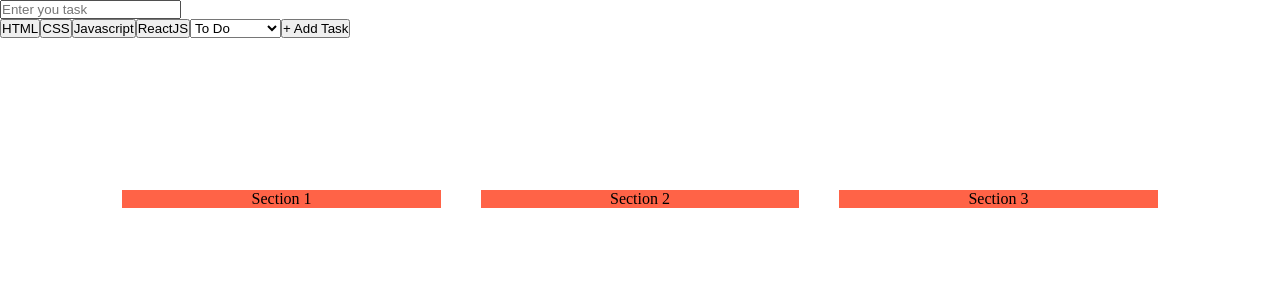
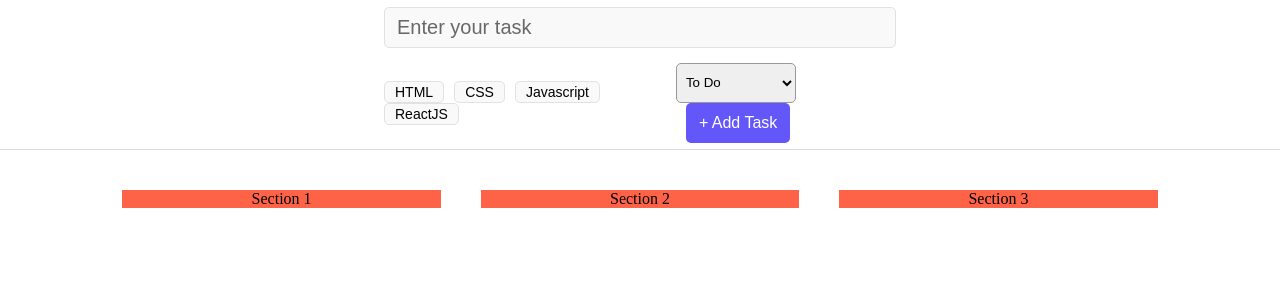
Before and after one commit to Avadhoot5/core-projects, a React (Vite) app in the folder modern-todo-app/: page / in a window 1280 px wide. Shown: the top 300 px of the page. Built offline with nearby package versions, Linux system fonts and the light colour scheme.

Commit message:
todo form header css added

```diff
--- a/modern-todo-app/src/App.css
+++ b/modern-todo-app/src/App.css
@@ -14,5 +14,4 @@
     margin: 20px;
     background-color: tomato;
     text-align: center;
-
 }
--- /dev/null
+++ b/modern-todo-app/src/components/TodoForm.css
@@ -0,0 +1,65 @@
+.app_header {
+    display: flex;
+    align-items: center;
+    justify-content: center;
+    border-bottom: 1px solid #dcdcdc;
+}
+
+.app_header > form {
+    width: 40%;
+}
+
+.todo_input {
+    font-size: 20px;
+    font-weight: 500;
+    background: #f9f9f9;
+    color: black;
+    border: 1px solid #dfe3e6;
+    border-radius: 5px;
+    padding: 8px 12px;
+    margin-bottom: 15px;
+    width: 100%;
+}
+
+.todo_input::placeholder {
+    color: #686868;
+}
+
+.todo_form_bottom {
+    display: flex;
+    align-items: center;
+    justify-content: space-between;
+}
+
+.tag {
+    font-size: 14px;
+    font-weight: 500;
+    background-color: #f9f9f9;
+    border: 1px solid #dfe3e6;
+    border-radius: 5px;
+    padding: 2px 10px;
+    margin-right: 10px;
+    cursor: pointer;
+}
+
+.todo_status {
+    font-weight: 500;
+    border: 1px solid #999;
+    border-radius: 5px;
+    width: 120px;
+    height: 40px;
+    padding: 0 5px;
+}
+
+.todo_submit {
+    font-size: 16px;
+    font-weight: 500;
+    background-color: #6457f9;
+    color: #fff;
+    border-radius: 5px;
+    height: 40px;
+    padding: 3px 13px;
+    margin-left: 10px;
+    border: none;
+    cursor: pointer;
+}
--- a/modern-todo-app/src/components/TodoForm.jsx
+++ b/modern-todo-app/src/components/TodoForm.jsx
@@ -1,16 +1,18 @@
-import React from 'react'
+import './TodoForm.css'
 
 const TodoForm = () => {
   return (
+    <div className='app_header'>
+            <form className='app_form'>
+                <input type='text' className='todo_input' placeholder='Enter your task'/>
+                <div className='todo_form_bottom'>
                     <div>
-        <header className='app_header'>
-            <form className='app_form'>
-                <input type='text' className='todo_input' placeholder='Enter you task'/>
-                <div className='todo_form_bottom'>
                         <button className="tag">HTML</button>
                         <button className="tag">CSS</button>
                         <button className="tag">Javascript</button>
                         <button className="tag">ReactJS</button>
+                    </div>
+                    <div>
                         <select className='todo_status'>
                             <option value="todo">To Do</option>
                             <option value="inprogress">In Progress</option>
@@ -18,10 +20,8 @@
                         </select>
                         <button className="todo_submit">+ Add Task</button>
                     </div>
-
+                </div>
             </form>
-        </header>
-
     </div>
   )
 }
```
Lines whose indentation alone changed are shown as unchanged.
